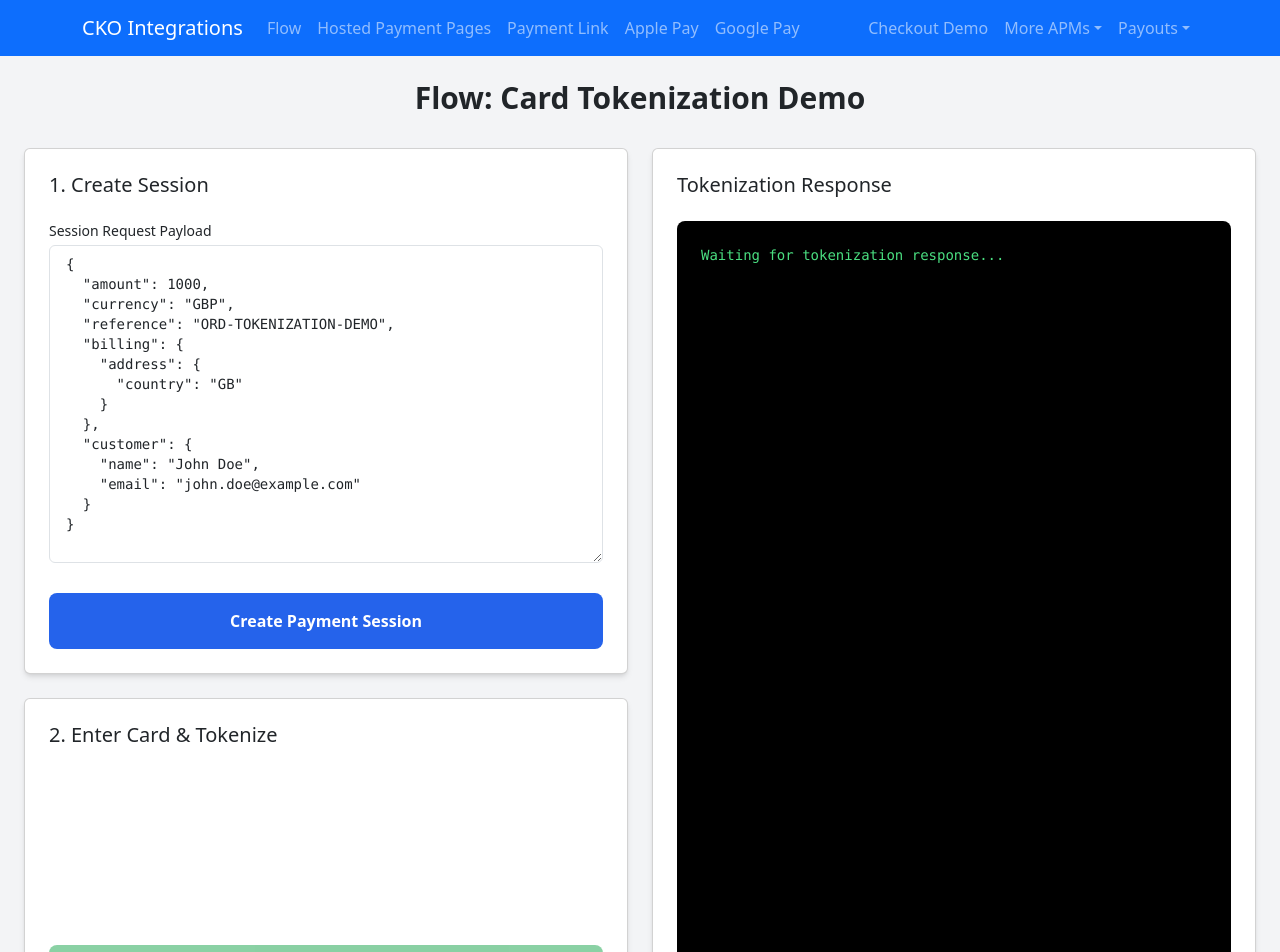
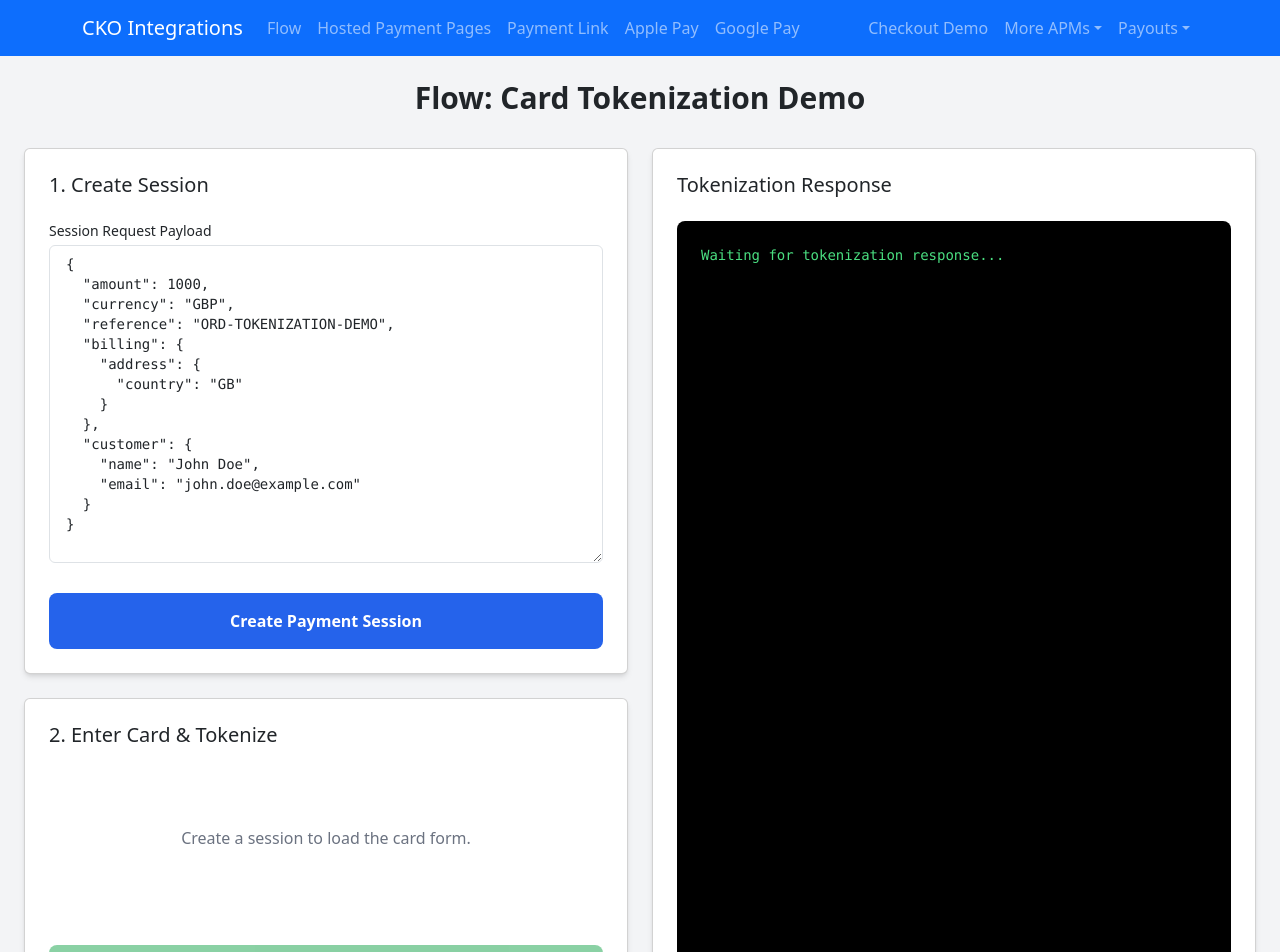
Before and after one commit to Mark-Reilly-Checkout/React-Flask-Project, a React (Create React App) app in the folder frontend/: page /tokenization in a window 1280 px wide. Shown: the top 952 px of the page. Built offline with nearby package versions, Linux system fonts and the light colour scheme.

Commit message:
Adding tokenization demo

```diff
--- a/frontend/src/components/FlowCallbacks/Tokenization.js
+++ b/frontend/src/components/FlowCallbacks/Tokenization.js
@@ -31,20 +31,19 @@ const Tokenization = () => {
     const [jsonInput, setJsonInput] = useState(JSON.stringify(defaultSessionPayload, null, 2));
     const [jsonError, setJsonError] = useState(null);
 
-    // --- MODIFIED: Refs for the component instance and its container element ---
     const cardComponentRef = useRef(null);
-    const cardContainerRef = useRef(null); // Ref for the container div
+    const cardContainerRef = useRef(null);
 
     // Handler for the JSON text area input
     const handleJsonInputChange = (e) => {
         const value = e.target.value;
-        setJsonInput(value); // Keep the raw string in sync with the textarea
+        setJsonInput(value);
         try {
             const parsedJson = JSON.parse(value);
-            setSessionPayload(parsedJson); // Update the actual data object
-            setJsonError(null); // Clear any previous error
+            setSessionPayload(parsedJson);
+            setJsonError(null);
         } catch (error) {
-            setJsonError('Invalid JSON format.'); // Set an error message to give user feedback
+            setJsonError('Invalid JSON format.');
         }
     };
 
@@ -61,7 +60,6 @@ const Tokenization = () => {
         }
 
         try {
-            // The payload is now the validated sessionPayload state
             const response = await axios.post(`${API_BASE_URL}/api/create-payment-session`, sessionPayload);
             setPaymentSession(response.data);
             toast.success("Payment session created. Card component will now load.");
@@ -73,9 +71,8 @@ const Tokenization = () => {
         }
     };
 
-    // --- MODIFIED: Effect to initialize and mount the Card component using refs ---
+    // Effect to initialize and mount the Card component
     useEffect(() => {
-        // Cleanup logic for when the payment session is removed
         if (!paymentSession?.id) {
             if (cardContainerRef.current) {
                 cardContainerRef.current.innerHTML = '';
@@ -85,8 +82,8 @@ const Tokenization = () => {
         }
 
         const initializeCardComponent = async (session) => {
-            // Ensure the container element exists before trying to mount
             if (!cardContainerRef.current) {
+                // This check is now a safeguard, but less likely to fail with conditional rendering
                 toast.error("Card container element not found in the DOM.");
                 return;
             }
@@ -94,19 +91,17 @@ const Tokenization = () => {
             try {
                 const checkout = await loadCheckoutWebComponents({
                     paymentSession: session,
-                    publicKey: 'pk_sbox_z6zxchef4pyoy3bziidwee4clm4', // Use your public key
+                    publicKey: 'pk_sbox_z6zxchef4pyoy3bziidwee4clm4',
                     environment: 'sandbox',
                 });
 
                 const cardComponent = checkout.create('card', {
-                    // We hide the component's own pay button to use our custom one
                     showPayButton: false,
                 });
 
                 if (await cardComponent.isAvailable()) {
-                    // Mount using the direct DOM element reference from the ref
                     cardComponent.mount(cardContainerRef.current);
-                    cardComponentRef.current = cardComponent; // Store instance in ref
+                    cardComponentRef.current = cardComponent;
                 } else {
                     toast.error("Card component is not available.");
                 }
@@ -130,7 +125,6 @@ const Tokenization = () => {
         setLoading(true);
         setTokenizationResponse(null);
         try {
-            // This is the core tokenization call
             const { data } = await cardComponentRef.current.tokenize();
 
             setTokenizationResponse(data);
@@ -182,10 +176,18 @@ const Tokenization = () => {
 
                     <Card className="p-6 rounded-xl shadow-md bg-white">
                         <Card.Title className="text-xl font-semibold mb-4">2. Enter Card & Tokenize</Card.Title>
-                        {/* --- MODIFIED: Attach the ref to the container div --- */}
-                        <div ref={cardContainerRef} id="card-container" className="min-h-[150px]">
-                            {!paymentSession && <p className="text-center text-gray-500">Create a session to load the card form.</p>}
-                        </div>
+
+                        {/* --- MODIFIED: Conditional rendering for the container --- */}
+                        {paymentSession ? (
+                            <div ref={cardContainerRef} id="card-container" className="min-h-[150px]">
+                                {/* The card component will be mounted here by the useEffect hook */}
+                            </div>
+                        ) : (
+                            <div className="min-h-[150px] flex items-center justify-center">
+                                <p className="text-center text-gray-500">Create a session to load the card form.</p>
+                            </div>
+                        )}
+
                         <button
                             onClick={handleTokenize}
                             disabled={loading || !paymentSession}
```
